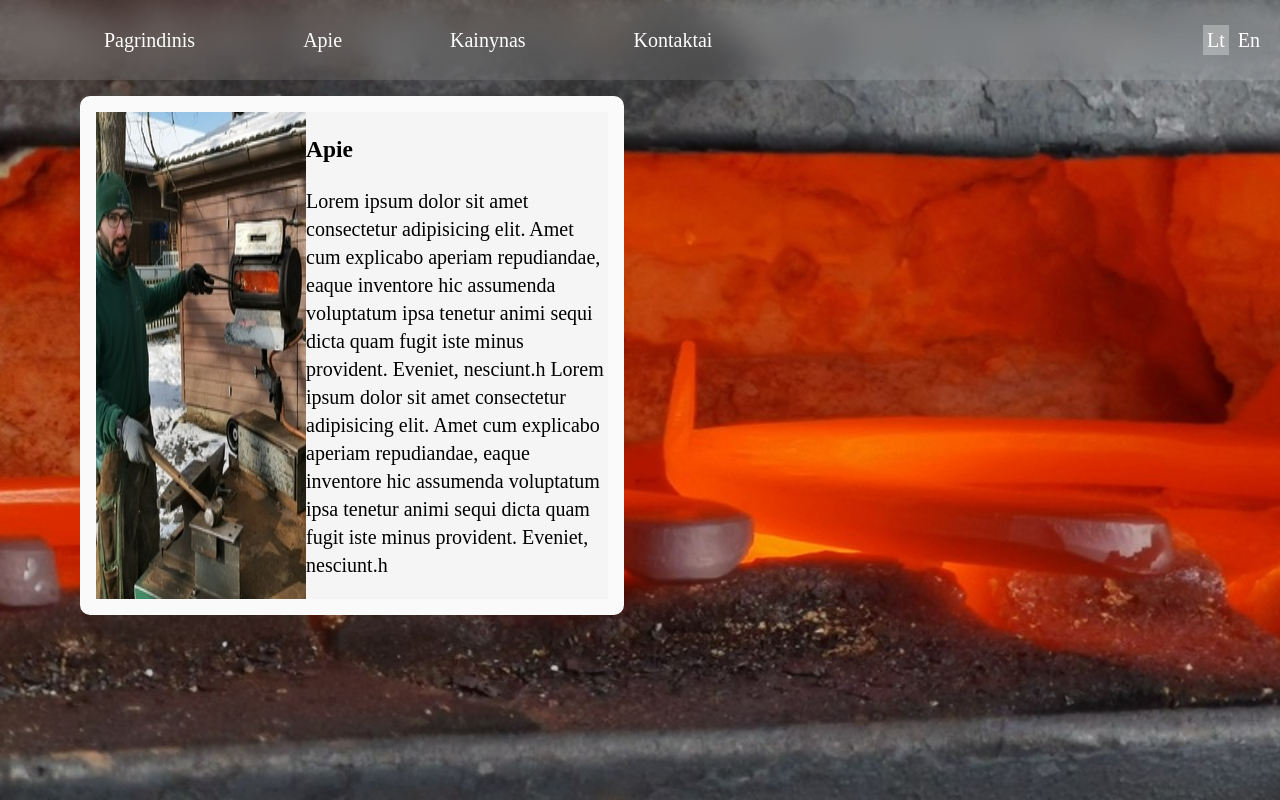
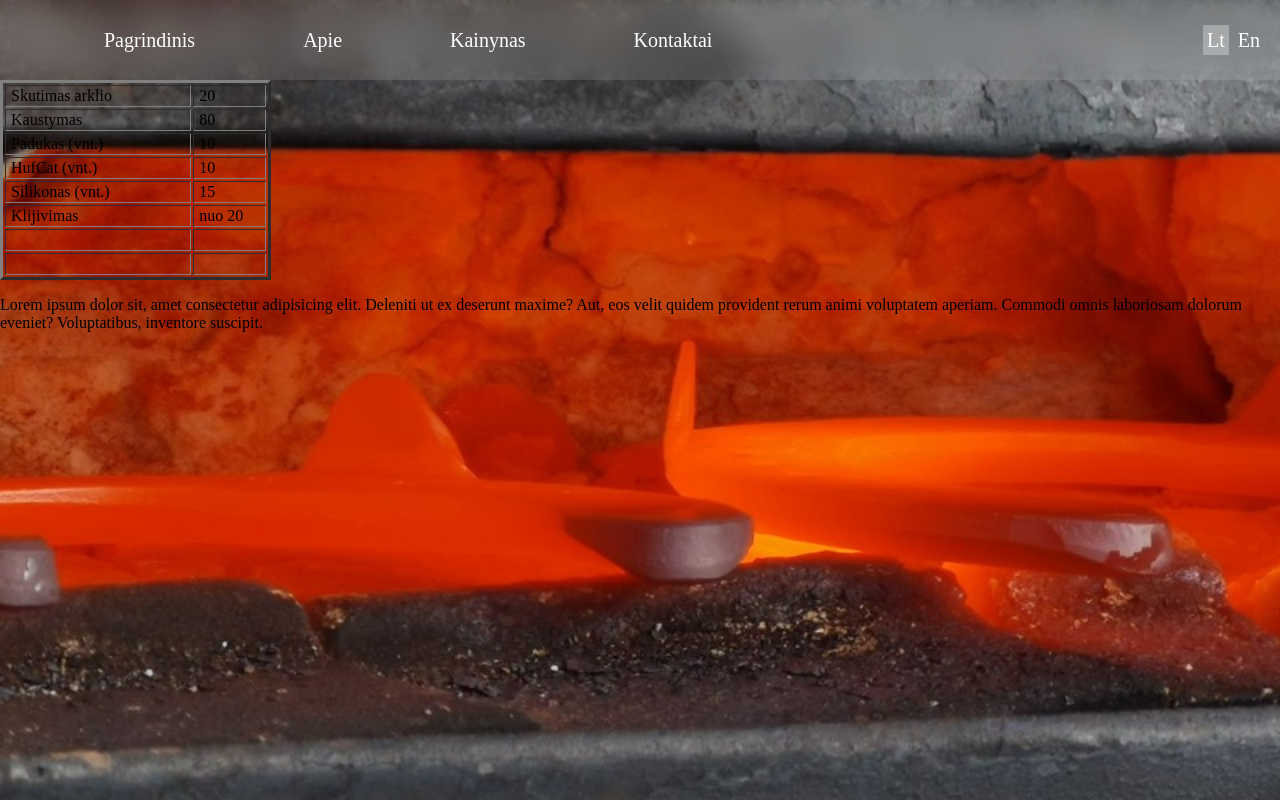
Before and after one commit to Sn0wC0de/FerrierWebPage, a plain HTML site: page index.html in a window 1280 px wide. Drawn offline with Linux system fonts and the light colour scheme.

Commit message:
filling up about and price content

```diff
--- a/index.html
+++ b/index.html
@@ -61,12 +61,13 @@
 
           </nav>
          </header>
+         <div class="main-container">
           <div class="pagrindinis" id="main"></div>
 
-         <div class="card">
-            <div class="apie front">
+          <div class="card" id="about">
+             <!-- <div class="apie front">
 
-            </div>
+             </div> -->
              <div class="apie back border-box">
                <img src="./portrait.jpg" alt="Portrait" class="portrait">
                <div>
@@ -78,6 +79,52 @@
              </div>
 
           </div>
+          <div class="price" id="price">
+            <div class="price-table">
+              <table style="width: 271px;" border="3">
+                <tbody>
+                <tr>
+                <td style="width: 223.203px;">&nbsp;Skutimas arklio</td>
+                <td style="width: 89.7969px;">&nbsp;20</td>
+                </tr>
+                <tr>
+                <td style="width: 223.203px;">&nbsp;Kaustymas</td>
+                <td style="width: 89.7969px;">&nbsp;80</td>
+                </tr>
+                <tr>
+                <td style="width: 223.203px;">&nbsp;Padukas (vnt.)</td>
+                <td style="width: 89.7969px;">&nbsp;10</td>
+                </tr>
+                <tr>
+                <td style="width: 223.203px;">&nbsp;HufCat (vnt.)</td>
+                <td style="width: 89.7969px;">&nbsp;10</td>
+                </tr>
+                <tr>
+                <td style="width: 223.203px;">&nbsp;Silikonas&nbsp;(vnt.)</td>
+                <td style="width: 89.7969px;">&nbsp;15</td>
+                </tr>
+                <tr>
+                <td style="width: 223.203px;">&nbsp;Klijivimas&nbsp;</td>
+                <td style="width: 89.7969px;">&nbsp;nuo 20</td>
+                </tr>
+                <tr>
+                <td style="width: 223.203px;">&nbsp;</td>
+                <td style="width: 89.7969px;">&nbsp;</td>
+                </tr>
+                <tr>
+                <td style="width: 223.203px;">&nbsp;</td>
+                <td style="width: 89.7969px;">&nbsp;</td>
+                </tr>
+                </tbody>
+                </table>
+            </div>
+          </div>
+          <div class="contacts" id="contacts">
+            <p>Lorem ipsum dolor sit, amet consectetur adipisicing elit. Deleniti ut ex deserunt maxime? Aut, eos velit quidem provident rerum animi voluptatem aperiam. Commodi omnis laboriosam dolorum eveniet? Voluptatibus, inventore suscipit.
+            </p>
+          </div>
+         </div>
+
          <div class="kainynas " id="price"></div>
          <div class="kontaktai " id="contacts"></div>
          <!-- <div class="landing">
--- a/script.js
+++ b/script.js
@@ -41,10 +41,12 @@ function  toggleActiveLang(e) {
 
 // add animation on click
 function toggleNav(e) {
-    console.log(e.getAttribute('id'))
+    console.log(e.getAttribute('value'))
     let element = document.getElementById(`${e.getAttribute("value")}`)
-    console.log(element)
-    element.classList.add('slide-in');
+    console.log(element.children[0])
+    // element.children[0].classList.add('slide-in-front');
+
+    element.children[0].classList.add('slide-in-back');
 
 
 }
--- a/style2.css
+++ b/style2.css
@@ -88,45 +88,47 @@ body[lang="lt"] [lang="en"]{
     margin: 0;
     top: 6rem;
     margin-left: 5rem;
-    height: auto;
-    width: max(40vw, 45ch);
+    height: 320px;
+    width: max(50vw, 65ch);
     border-radius: 10px;
     display: flex;
     font-size: 1.25rem;
     line-height: 1.75rem;
-    /* transform: rotateY(-180deg); */
-    height: 320;
+    backface-visibility: hidden;
+
     position: fixed;
     z-index: 10;
 }
-.back {
 
-}
 .border-box {
     background: whitesmoke;
     border: 1rem solid hsl(0 0% 100%/ 0.5);
-    position: fixed;
+    backdrop-filter: blur(1rem);
     }
-/*
 
-.portrait {
-    padding: 1.25rem;
+
+.back {
+        transform: rotateY(-180deg);
+    }
+
+.price {
+
 }
 
+.slide-in-back {
+        animation: rotate1 1000ms ease-out forwards;
+    }
 
-.slide-in {
-    animation: rotate1 3000ms ease-in forwards;
-}
-
-.carf.side.front{
-    height:600px;
-}
-.card-side.back {
-    transform: rotateY(-180deg);
-  } */
+.slide-in-front {
+        animation: rotate2 1000ms ease-in forwards;
+    }
 
 
-/* @keyframes rotate1{
+
+
+
+
+@keyframes rotate1{
     0% {
         transform: rotateY(-180deg);
     }
@@ -141,10 +143,10 @@ body[lang="lt"] [lang="en"]{
         transform: rotateY(0deg);
     }
     100%{
-        transform: rotateY(-180deg);
+        transform: rotateY(180deg);
 
     }
-} */
+}
 
 
 
```
Lines whose indentation alone changed are shown as unchanged.
